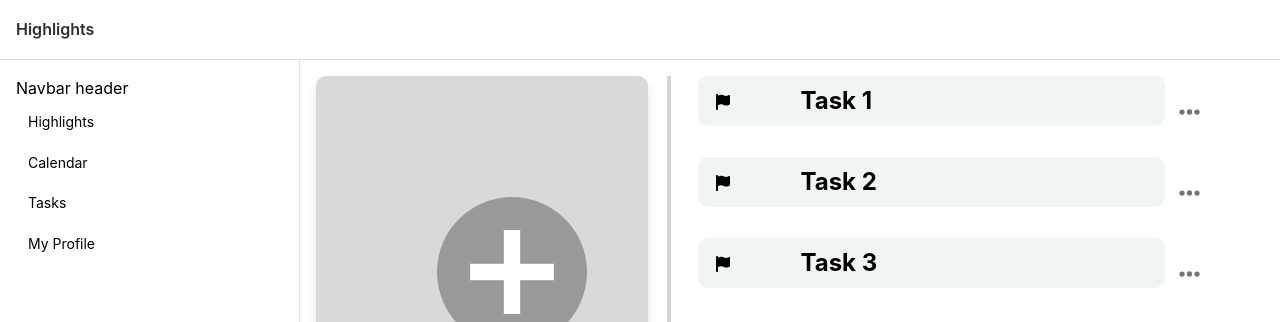
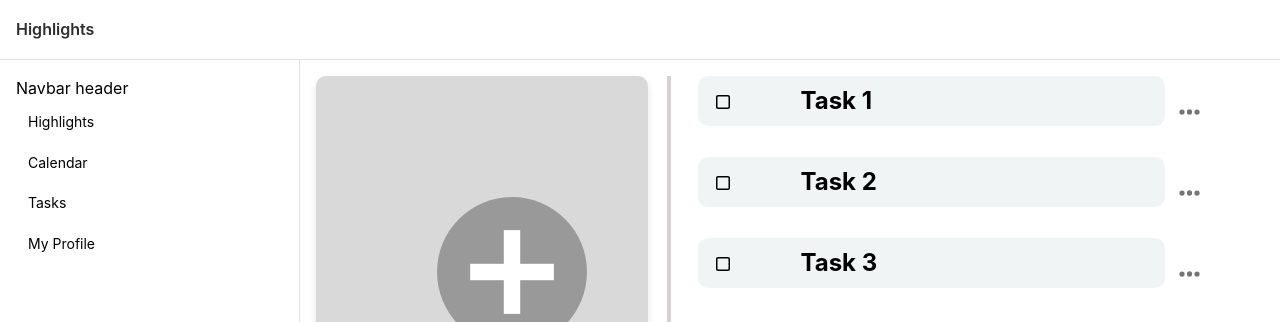
Before and after one commit to nipunayf/highlights, a Next.js app in the folder src/website/highlights/: page /highlights in a window 1280 px wide. Shown: the top 322 px of the page. Built offline with nearby package versions, Linux system fonts and the light colour scheme; what @azure/msal-react would draw is missing.

Commit message:
install react-confetti

```diff
--- a/src/website/highlights/package.json
+++ b/src/website/highlights/package.json
@@ -14,6 +14,7 @@
     "@emotion/react": "^11.11.4",
     "@emotion/styled": "^11.11.5",
     "@fortawesome/fontawesome-svg-core": "^6.5.2",
+    "@fortawesome/free-regular-svg-icons": "^6.5.2",
     "@fortawesome/free-solid-svg-icons": "^6.5.2",
     "@fortawesome/react-fontawesome": "^0.2.2",
     "@mantine/core": "^7.10.1",
@@ -27,6 +28,7 @@
     "inquirer": "^9.2.23",
     "next": "14.2.3",
     "react": "^18",
+    "react-confetti": "^6.1.0",
     "react-dom": "^18",
     "sweetalert2": "^11.12.1"
   },
--- a/src/website/highlights/src/pages/highlights/index.tsx
+++ b/src/website/highlights/src/pages/highlights/index.tsx
@@ -7,6 +7,7 @@ import { faFlag } from "@fortawesome/free-solid-svg-icons";
 import Addtask_popup from "@/components/Addtask_popup";
 import React, { useState } from 'react';
 import OptionsMenu from "@/components/Option_popup";
+import { faSquare as faRegularSquare } from "@fortawesome/free-regular-svg-icons"; // Import the regular square icon
 
 function ActionsGrid() {
   const theme = useMantineTheme();
@@ -46,7 +47,7 @@ function ActionsGrid() {
               <div className={classes.d}>
                 <div className={classes.task}>
                   <div className={classes.flag_icon}>
-                    <FontAwesomeIcon icon={faFlag} />
+                    <FontAwesomeIcon icon={faRegularSquare} /> {/* Use the regular square icon */}
                   </div>
                   <div className={classes.task_name}>
                     <h2>{task.title}</h2>
```
Also changed, not shown: 1 other file (tests, documents, lock files or other folders).
